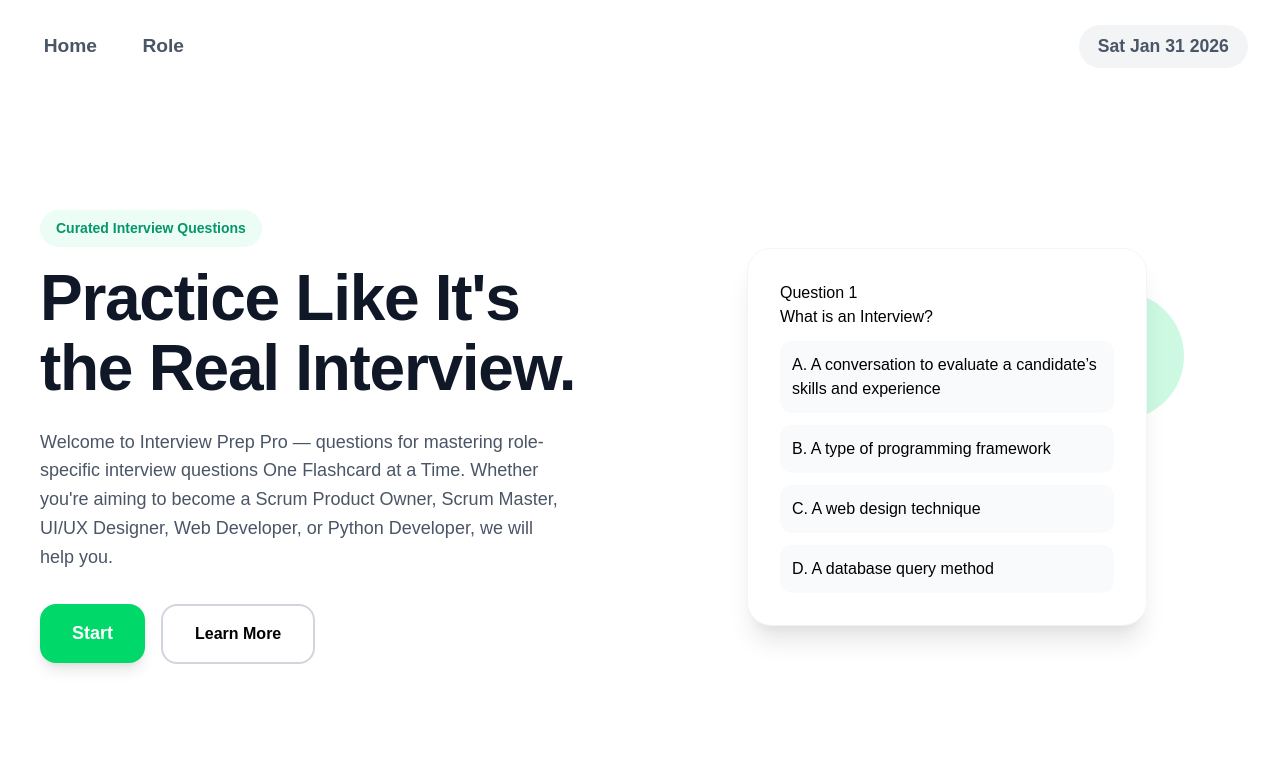
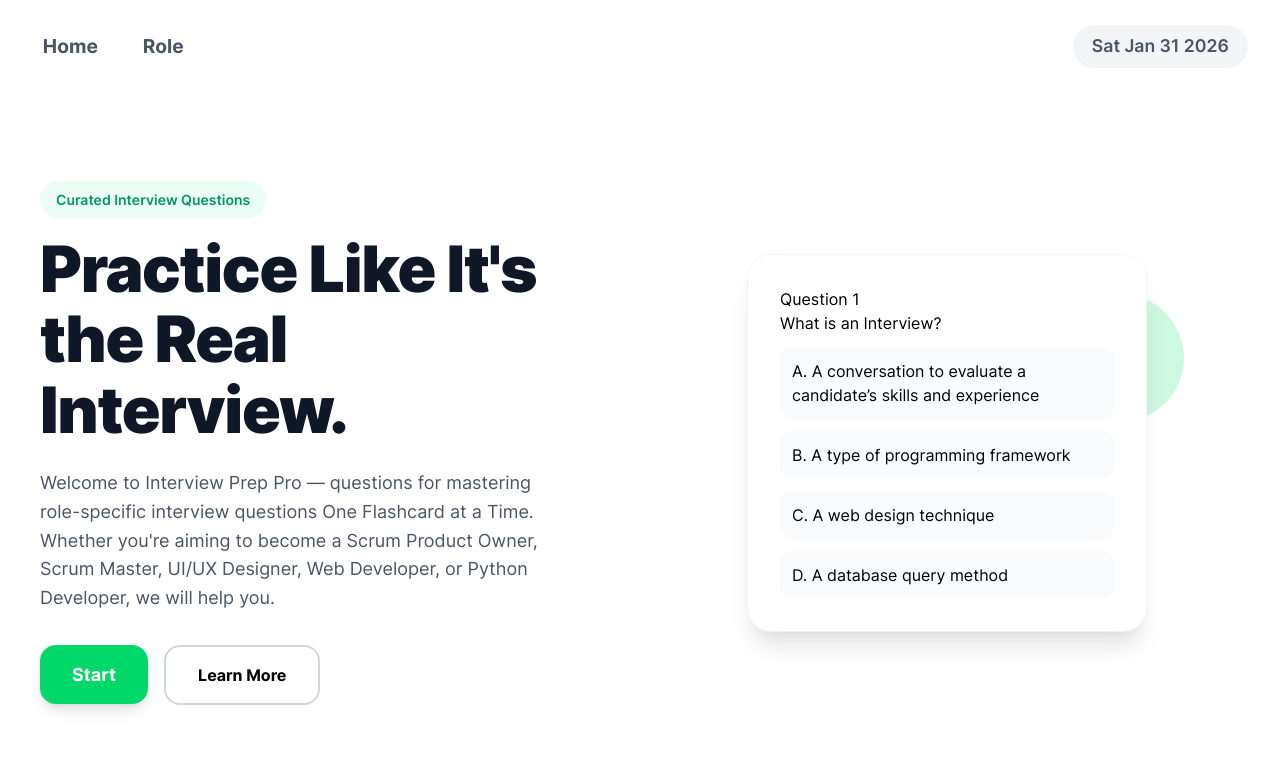
Before and after one commit to chingu-voyages/V59-tier1-team-03, a React (Vite) app: page / in a window 1280 px wide. Shown: the top 770 px of the page. Built offline with nearby package versions, Linux system fonts and the light colour scheme.

Commit message:
Change font

```diff
--- a/src/index.css
+++ b/src/index.css
@@ -1,4 +1,12 @@
 @import "tailwindcss";
+
+@font-face {
+  font-family: 'Inter';
+  src: url('./assets/fonts/Inter-Variable.ttf') format('truetype');
+  font-weight: 100 900;
+  font-style: normal;
+  font-display: swap;
+}
 
 /************* GENERAL STYLES ************/
 
@@ -8,7 +16,7 @@ body {
   margin: 0;
   padding: 0;
   font-size: 16px;
-  font-family: sans-serif;
+  font-family: "Inter", sans-serif;
 }
 
 body {
```
Also changed, not shown: src/assets/fonts/Inter-Variable.ttf (added).
